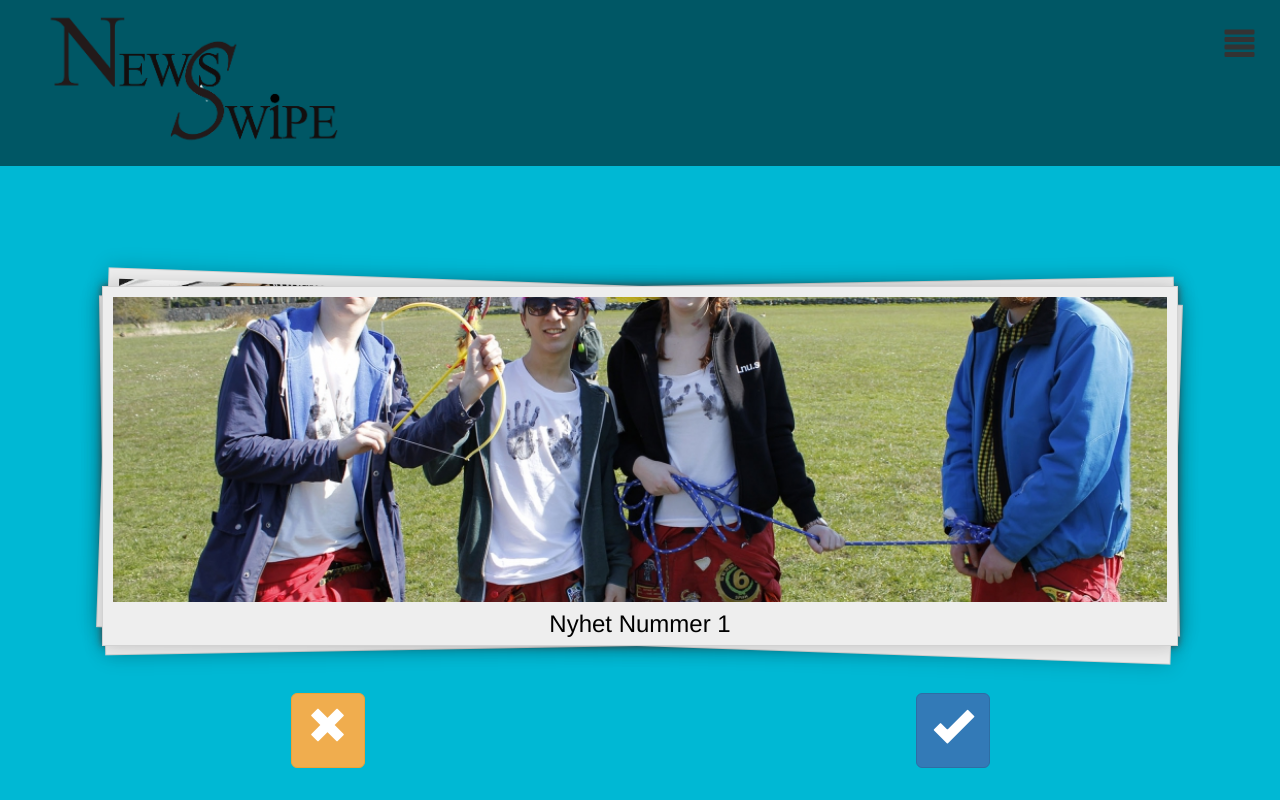
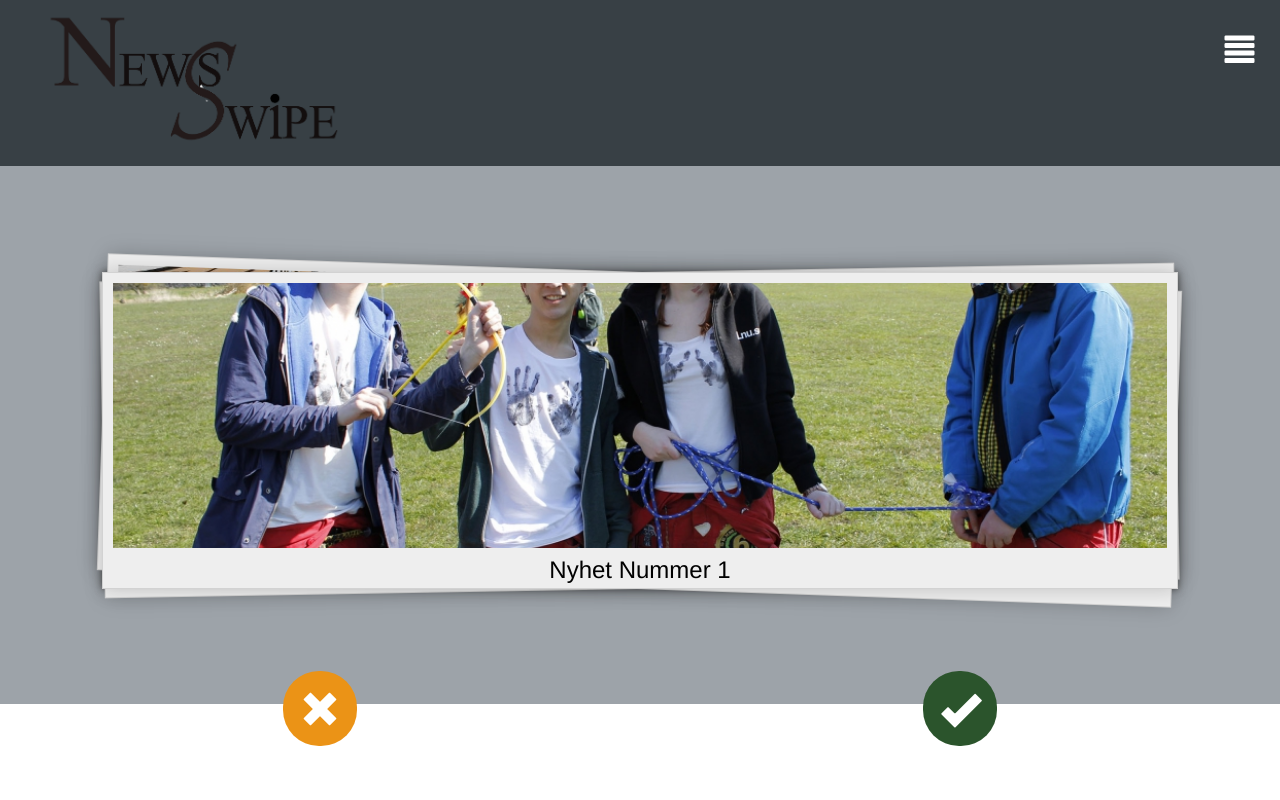
Before and after one commit to RebeccaFransson/hackaton-NewsSwipe, a PHP site: page / in a window 1280 px wide. Run offline with PHP 8.4, Linux system fonts and the light colour scheme; some libraries are stand-ins or nearby versions.

Commit message:
Css uppdaterad

```diff
--- a/implementedCss/style.css
+++ b/implementedCss/style.css
@@ -1,15 +1,15 @@
 #containterBox {
     position:absolute;
     padding: 0%;
-    background-color: #00B8D4;
+    background-color: #9DA3A9;
     width: 100%;
-    height: 100%;
+    height: 88%;
 }
 
 header {
     width: 100%;
     height: 13vw;
-    background-color: #005765;
+    background-color: #384045;
 }
 header img{
   width: 32vw;
@@ -82,7 +82,23 @@
 padding: 2px;
 }
 
+.btn-success {
+    background-color: #2b542c;
+    border-color: transparent;
+}
 
+.btn-warning {
+    background-color: #eb9316;
+    border-color: transparent;
+}
+
+.glyphicon-align-justify {
+    color: white;
+}
+
+.glyphicon {
+    top: 7px;
+}
 
 /*nyheter*/
 #newsBox {
@@ -98,12 +114,6 @@
 margin-top: 25%;
 }
 
-#buttonBox {
-    margin:10%
-    position: fixed;
-    bottom: 4%;
-    width: 100%;
-}
 /* Bootstrap element som vi själva justerat */
 .col-xs-6 {
     text-align: center;
@@ -112,7 +122,7 @@
 .footer {
     width: 100%;
     position: absolute;
-    bottom: 4%;
+    bottom: -6%;
 }
 
 body{
@@ -120,5 +130,6 @@
 }
 
 .btn-group-lg>.btn, .btn-lg {
-   font-size: 40px;
+    font-size: 40px;
+    border-radius: 36px;
 }
--- a/index.html
+++ b/index.html
@@ -12,7 +12,6 @@
     <script src="bootstrap-3.3.5-dist/js/bootstrap.min.js"></script>
     <link rel="stylesheet" type="text/css" href="jTinder/css/jTinder.css">
     <link rel="stylesheet" type="text/css" href="style/swipe.css">
-
 </head>
 <body>
     <div class="container" id="containterBox">
@@ -37,17 +36,15 @@
           </ul>
         </div>
         <footer class="footer">
-            <div class="col-xs-12">
             <div class="col-xs-6">
-                    <button type="button" class="btn btn-warning btn-lg">
+                <button type="button" class="btn btn-warning btn-lg" id="dislikeButton">
                     <span class="glyphicon glyphicon-remove" aria-hidden="true"></span>
                 </button>
             </div>
             <div class="col-xs-6">
-                    <button type="button" class="btn btn-primary btn-lg">
+                <button type="button" class="btn btn-success btn-lg" id="likeButton">
                     <span class="glyphicon glyphicon-ok" aria-hidden="true"></span>
                 </button>
-                </div>
             </div>
         </footer>
     </div>
```
Lines whose indentation alone changed are shown as unchanged.
